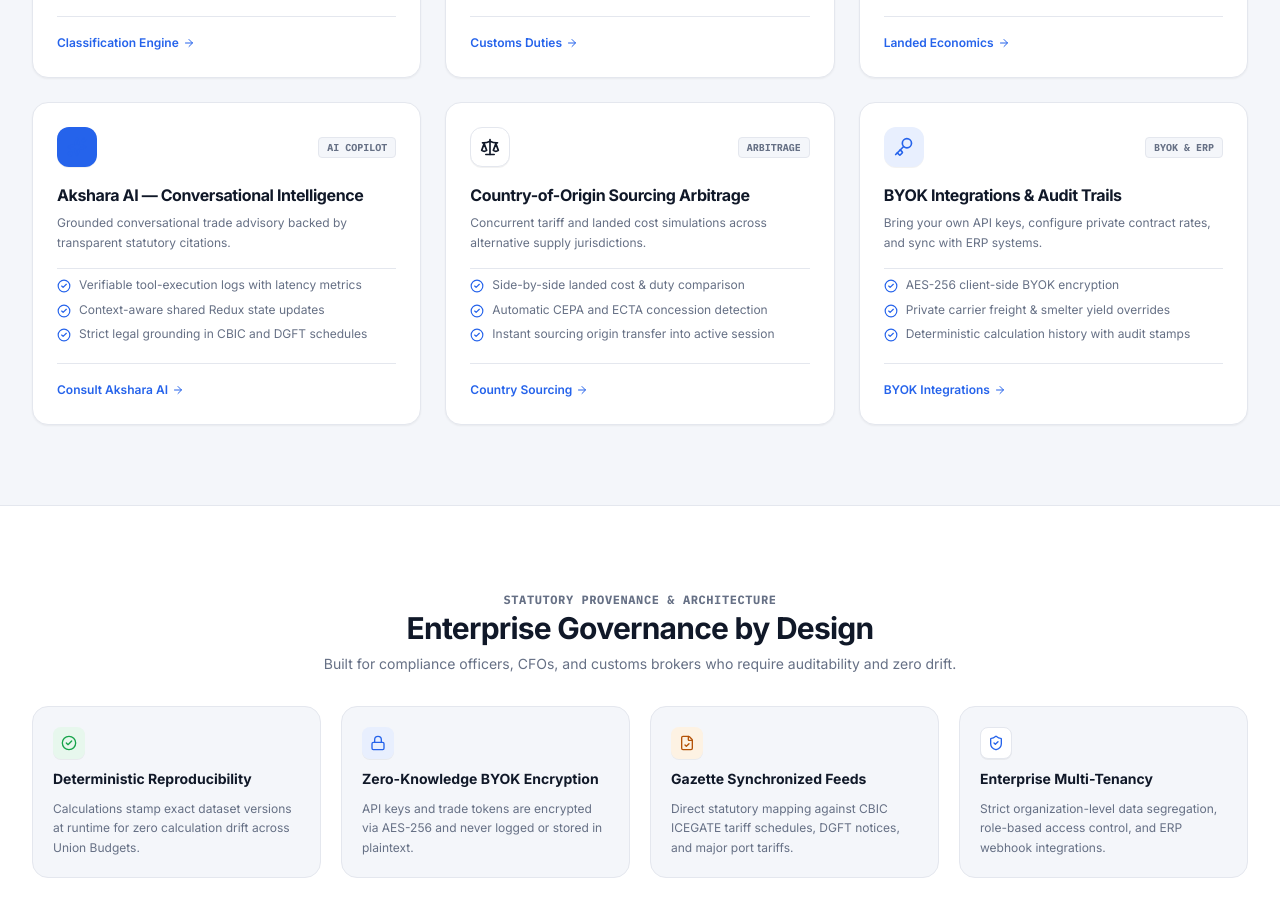
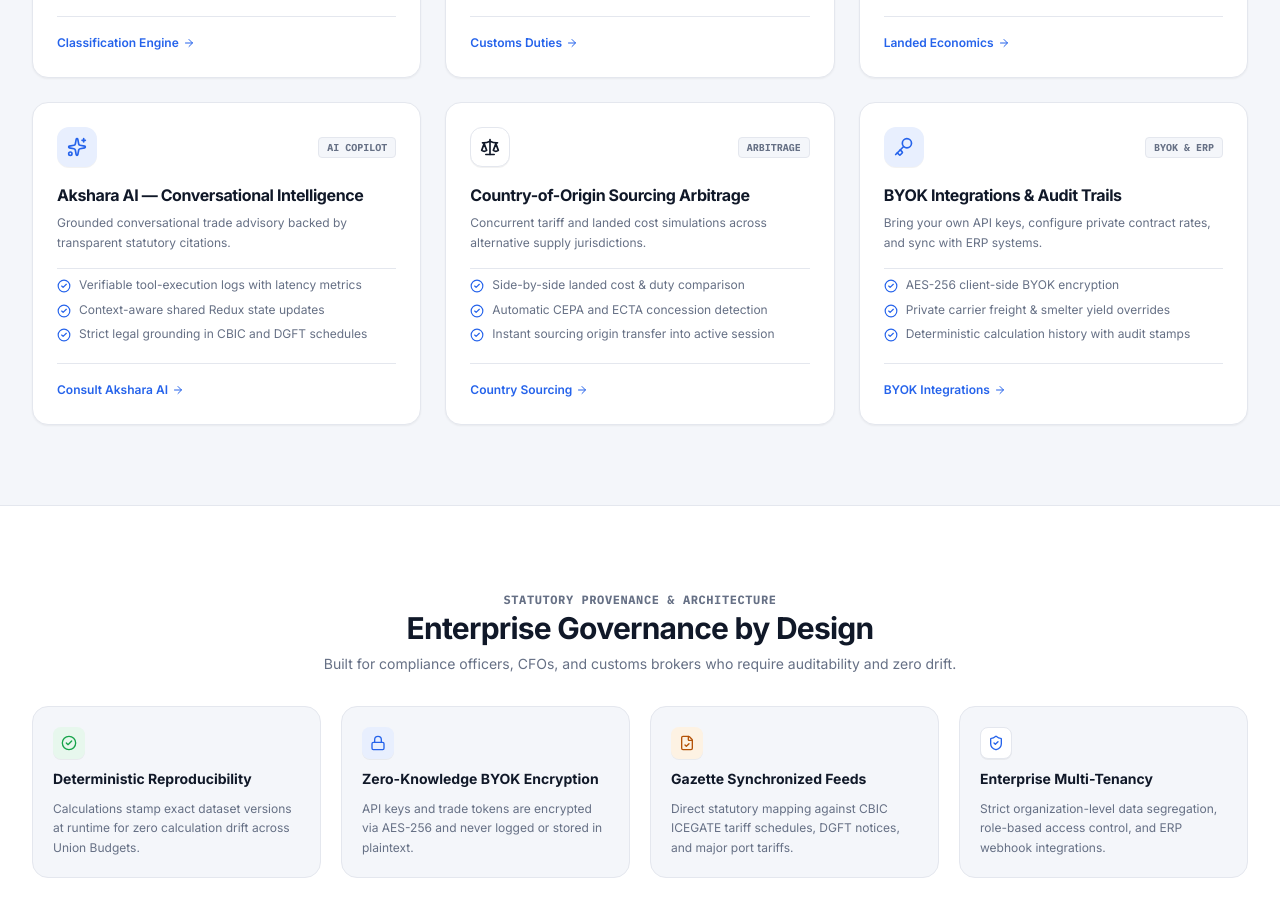
Before and after one commit to webitof-developer/EximIntegra-Frontend, a Next.js app: page / in a window 1280 px wide. Shown: the part 2660-3577 px from the top of the page. Built offline with nearby package versions, Linux system fonts and the light colour scheme; no server answers.

Commit message:
Change color of Icon BG.

```diff
--- a/components/landing/FeaturesSection.tsx
+++ b/components/landing/FeaturesSection.tsx
@@ -78,7 +78,7 @@ const features: FeatureCardItem[] = [
   },
   {
     icon: <Sparkles className="w-5 h-5 text-blue" />,
-    iconBg: "bg-blue text-white",
+    iconBg: "bg-blue-dim text-white",
     badge: "AI COPILOT",
     title: "Akshara AI — Conversational Intelligence",
     description:
```
